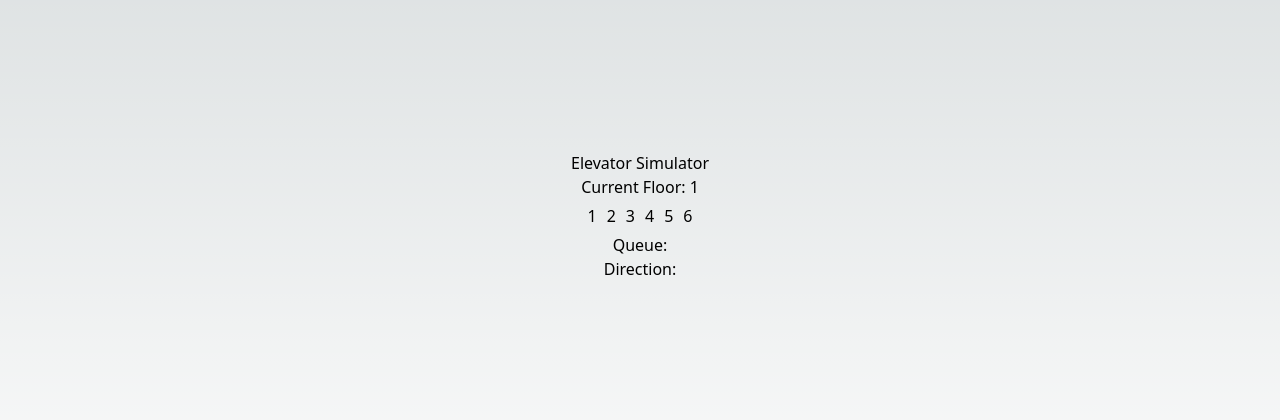
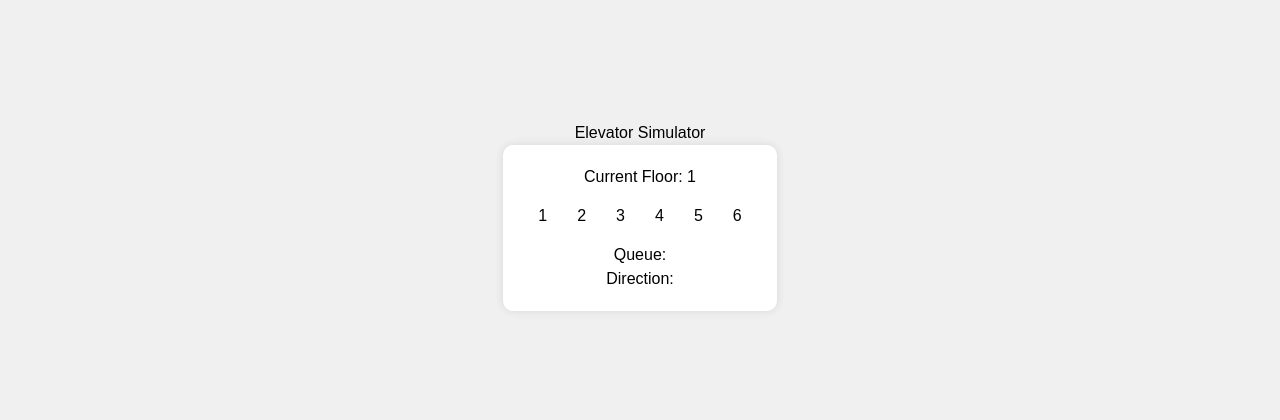
Before and after one commit to m-akamine/elevator-simulator, a Next.js app: page / in a window 1280 px wide. Shown: the part 184-604 px from the top of the page. Built offline with nearby package versions, Linux system fonts and the light colour scheme.

Commit message:
見た目を少し良くする

```diff
--- a/styles/Home.module.css
+++ b/styles/Home.module.css
@@ -1,14 +1,24 @@
 /* styles/Home.module.css */
+
 .container {
   display: flex;
   flex-direction: column;
   align-items: center;
   justify-content: center;
   height: 100vh;
+  background-color: #F0F0F0;
+  font-family: Arial, sans-serif;
 }
+
 .elevator {
   text-align: center;
+  background-color: #fff;
+  padding: 20px;
+  border-radius: 10px;
+  box-shadow: 0 0 10px rgba(0, 0, 0, 0.1);
 }
+
 .buttons button {
   margin: 5px;
+  padding: 10px;
 }
```
